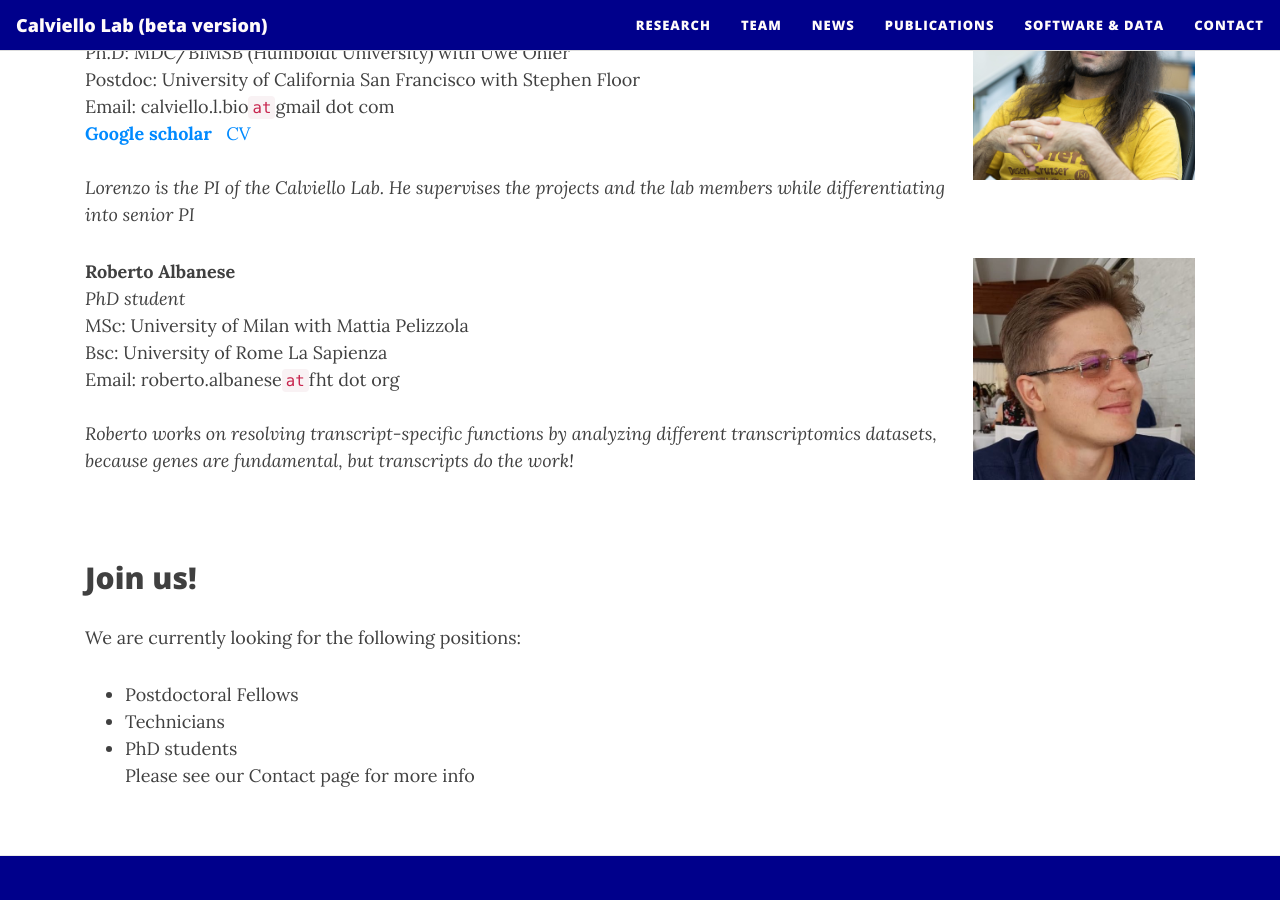
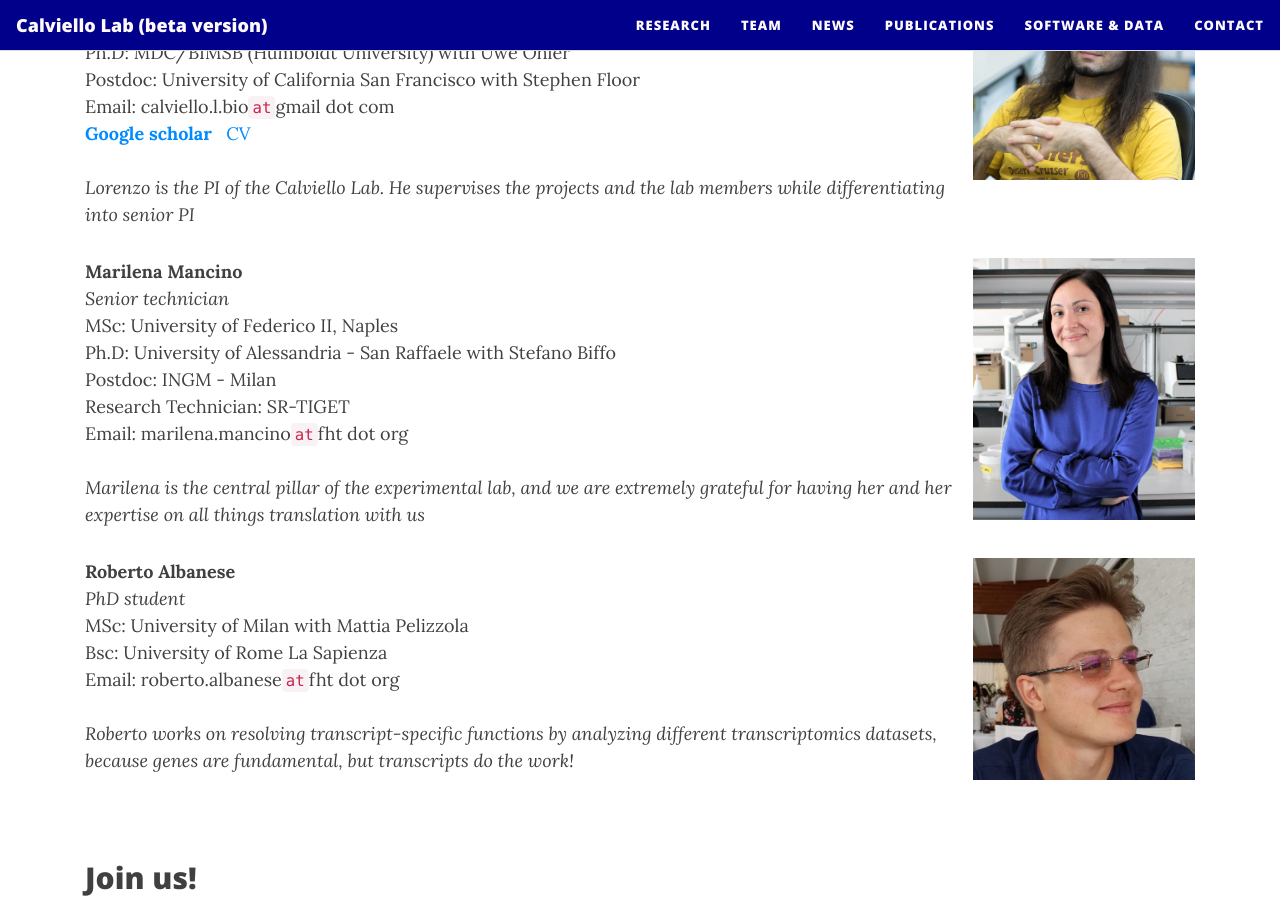
Before and after one commit to calviellolab/calviellolab.github.io, a Jekyll site: the page built from team.md, in a window 1280 px wide and 900 px high, scrolled down 292 px. Built offline with Jekyll 4.4.1, drawn with Linux system fonts in a browser that asks for light colours; nearby versions of some CDN libraries.

Commit message:
Add files via upload

```diff
--- a/team.md
+++ b/team.md
@@ -21,6 +21,24 @@ Email: calviello.l.bio`at`gmail dot com
 <br>
 *Lorenzo is the PI of the Calviello Lab. He supervises the projects and the lab members while differentiating into senior PI*
 
+
+![LorenzoC](/img/Marilena.png){: width="20%" align="right"}
+**Marilena Mancino**
+*Senior technician*
+MSc: University of Federico II, Naples
+<br>
+Ph.D: University of Alessandria - San Raffaele with Stefano Biffo
+<br>
+Postdoc: INGM - Milan
+<br>
+Research Technician: SR-TIGET
+<br>
+Email: marilena.mancino`at`fht dot org
+<br>
+<br>
+*Marilena is the central pillar of the experimental lab, and we are extremely grateful for having her and her expertise on all things translation with us*
+
+
 ![LorenzoC](/img/Roberto_alb.png){: width="20%" align="right"}
 **Roberto Albanese**
 *PhD student*
@@ -39,7 +57,6 @@ Email: roberto.albanese`at`fht dot org
 ## Join us!
 We are currently looking for the following positions:
 - Postdoctoral Fellows
-- Technicians
 - PhD students
 <br>
 Please see our Contact page for more info
```
